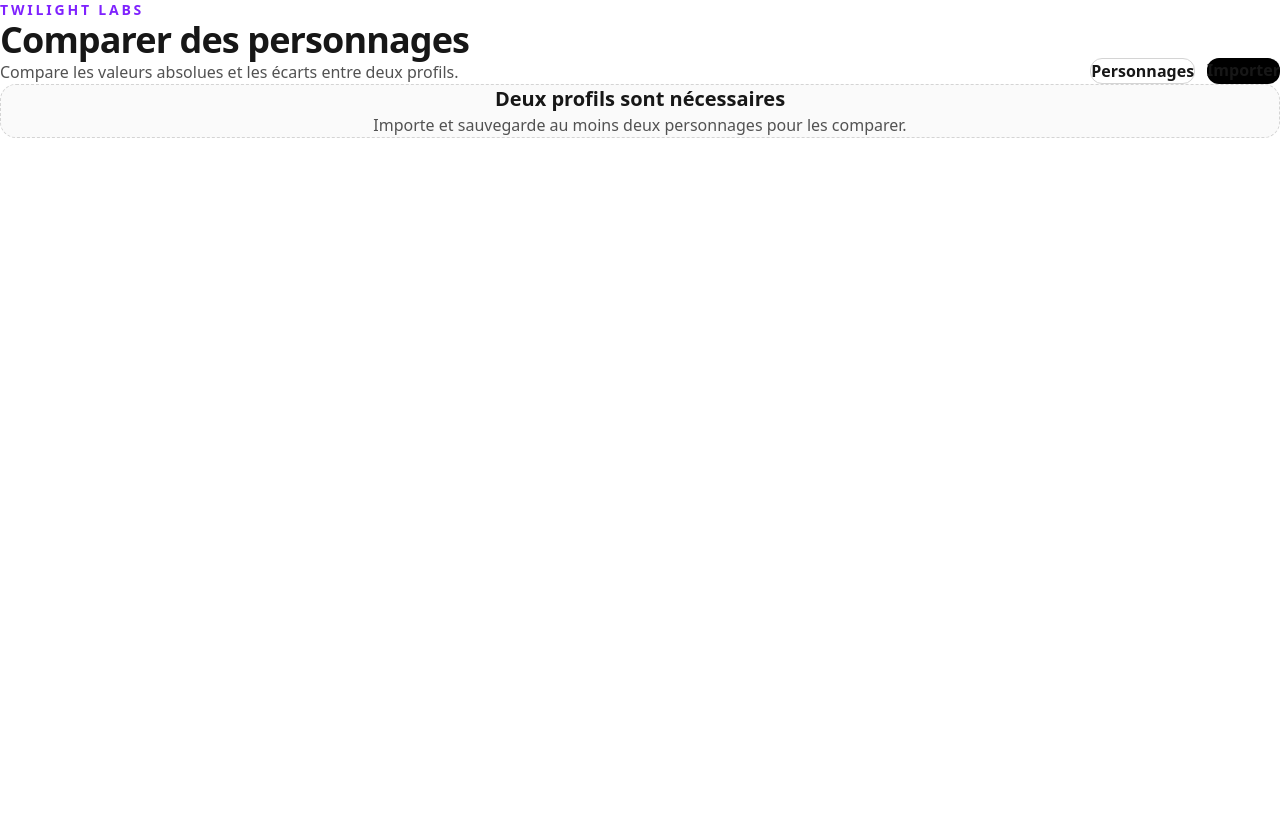
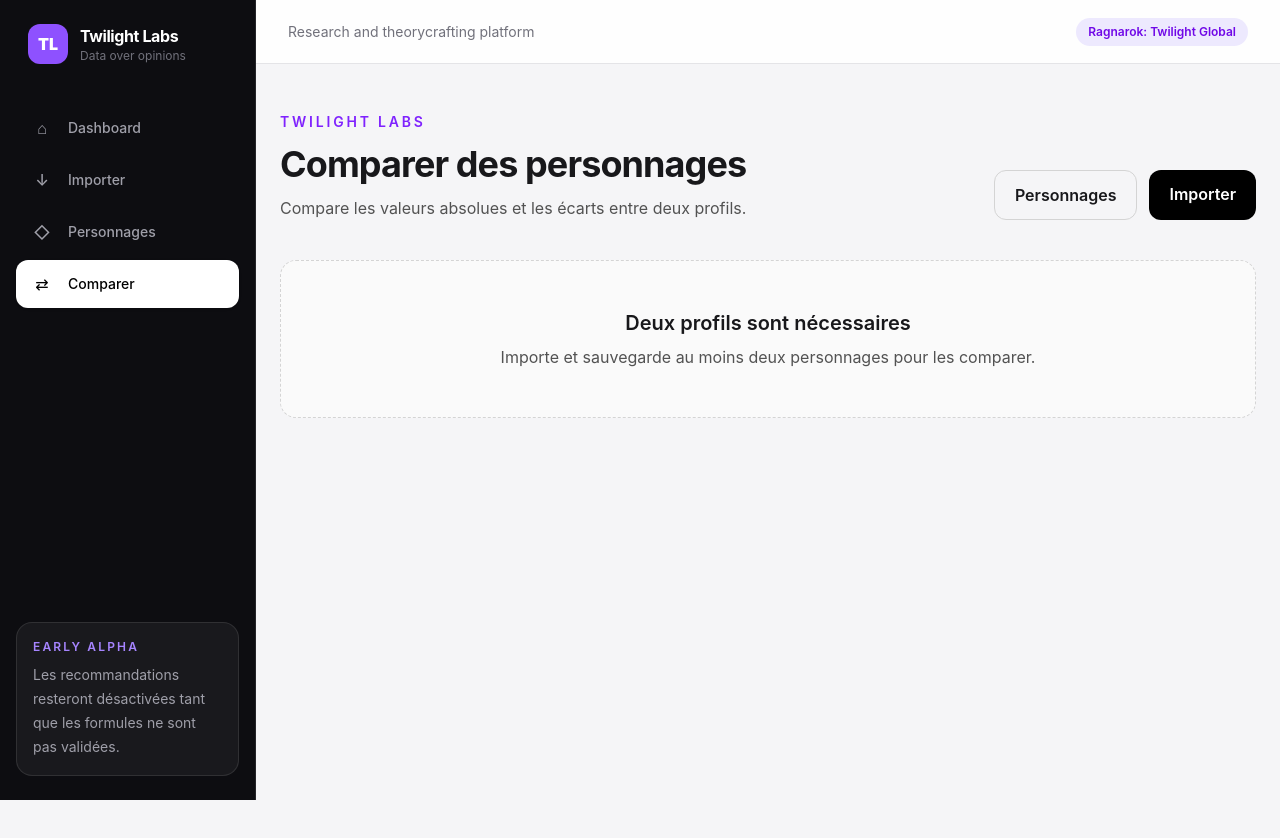
Before and after one commit to adrienmerignac/twilight-labs, a Next.js app in the folder apps/web/: page /compare in a window 1280 px wide. Shown: the top 838 px of the page. Before the commit the page ends 800 px from the top, so only its background shows below. Built offline with nearby package versions, Linux system fonts and the light colour scheme.

Commit message:
feat(web): add dashboard design system shell

```diff
--- a/apps/web/app/globals.css
+++ b/apps/web/app/globals.css
@@ -1,52 +1,43 @@
 @import "tailwindcss";
 
 :root {
-  --background: #ffffff;
-  --foreground: #171717;
-}
-
-@media (prefers-color-scheme: dark) {
-  :root {
-    --background: #0a0a0a;
-    --foreground: #ededed;
-  }
-}
-
-html,
-body {
-  max-width: 100vw;
-  overflow-x: hidden;
-}
-
-body {
-  color: var(--foreground);
-  background: var(--background);
+  font-family:
+    Inter, ui-sans-serif, system-ui, -apple-system, BlinkMacSystemFont,
+    "Segoe UI", sans-serif;
+  background: #f5f5f7;
+  color: #18181b;
 }
 
 * {
   box-sizing: border-box;
-  padding: 0;
-  margin: 0;
 }
 
-a {
-  color: inherit;
-  text-decoration: none;
+html {
+  min-width: 320px;
+  background: #f5f5f7;
 }
 
-.imgDark {
-  display: none;
+body {
+  margin: 0;
+  min-height: 100vh;
+  background: #f5f5f7;
+  color: #18181b;
+  text-rendering: optimizeLegibility;
 }
 
-@media (prefers-color-scheme: dark) {
-  html {
-    color-scheme: dark;
-  }
+button,
+input,
+textarea,
+select {
+  font: inherit;
+}
 
-  .imgLight {
-    display: none;
-  }
-  .imgDark {
-    display: unset;
-  }
+button,
+a {
+  -webkit-tap-highlight-color: transparent;
 }
+
+::selection {
+  background: rgb(196 181 253);
+  color: rgb(46 16 101);
+}
--- a/apps/web/app/layout.tsx
+++ b/apps/web/app/layout.tsx
@@ -1,30 +1,24 @@
 import type { Metadata } from "next";
-import localFont from "next/font/local";
+import type { ReactNode } from "react";
+
+import { AppShell } from "../components/app-shell";
 import "./globals.css";
 
-const geistSans = localFont({
-  src: "./fonts/GeistVF.woff",
-  variable: "--font-geist-sans",
-});
-const geistMono = localFont({
-  src: "./fonts/GeistMonoVF.woff",
-  variable: "--font-geist-mono",
-});
-
 export const metadata: Metadata = {
-  title: "Create Next App",
-  description: "Generated by create next app",
+  title: "Twilight Labs",
+  description:
+    "Data-driven research and theorycrafting for Ragnarok: Twilight Global",
 };
 
 export default function RootLayout({
   children,
 }: Readonly<{
-  children: React.ReactNode;
+  children: ReactNode;
 }>) {
   return (
-    <html lang="en">
-      <body className={`${geistSans.variable} ${geistMono.variable}`}>
-        {children}
+    <html lang="fr">
+      <body>
+        <AppShell>{children}</AppShell>
       </body>
     </html>
   );
--- a/apps/web/app/page.tsx
+++ b/apps/web/app/page.tsx
@@ -1,102 +1,136 @@
-import Image, { type ImageProps } from "next/image";
-import { Button } from "@repo/ui/button";
-import styles from "./page.module.css";
+import Link from "next/link";
 
-type Props = Omit<ImageProps, "src"> & {
-  srcLight: string;
-  srcDark: string;
-};
+const features = [
+  {
+    href: "/import",
+    eyebrow: "Collect",
+    title: "Importer un profil",
+    description:
+      "Transforme les statistiques brutes du jeu en données structurées.",
+    action: "Nouvel import",
+  },
+  {
+    href: "/characters",
+    eyebrow: "Understand",
+    title: "Gérer les personnages",
+    description:
+      "Consulte les profils sauvegardés et leurs sources de données.",
+    action: "Voir les profils",
+  },
+  {
+    href: "/compare",
+    eyebrow: "Analyze",
+    title: "Comparer les builds",
+    description:
+      "Mesure les écarts absolus et relatifs entre deux personnages.",
+    action: "Ouvrir le comparateur",
+  },
+];
 
-const ThemeImage = (props: Props) => {
-  const { srcLight, srcDark, ...rest } = props;
+export default function DashboardPage() {
+  return (
+    <main className="mx-auto w-full max-w-7xl px-5 py-10 lg:px-8 lg:py-14">
+      <section className="overflow-hidden rounded-[32px] bg-[#111116] px-7 py-10 text-white shadow-xl shadow-zinc-950/10 md:px-12 md:py-14">
+        <div className="max-w-3xl">
+          <p className="text-sm font-semibold uppercase tracking-[0.22em] text-violet-400">
+            Twilight Labs Alpha
+          </p>
 
-  return (
-    <>
-      <Image {...rest} src={srcLight} className="imgLight" />
-      <Image {...rest} src={srcDark} className="imgDark" />
-    </>
-  );
-};
+          <h1 className="mt-5 text-4xl font-black tracking-[-0.045em] md:text-6xl">
+            Comprendre le jeu.
+            <br />
+            Ne pas deviner.
+          </h1>
 
-export default function Home() {
-  return (
-    <div className={styles.page}>
-      <main className={styles.main}>
-        <ThemeImage
-          className={styles.logo}
-          srcLight="turborepo-dark.svg"
-          srcDark="turborepo-light.svg"
-          alt="Turborepo logo"
-          width={180}
-          height={38}
-          priority
-        />
-        <ol>
-          <li>
-            Get started by editing <code>apps/web/app/page.tsx</code>
-          </li>
-          <li>Save and see your changes instantly.</li>
-        </ol>
+          <p className="mt-6 max-w-2xl text-base leading-7 text-zinc-400 md:text-lg">
+            Une plateforme de recherche pour analyser les mécaniques de
+            Ragnarok: Twilight Global à partir de données vérifiables.
+          </p>
 
-        <div className={styles.ctas}>
-          <a
-            className={styles.primary}
-            href="https://vercel.com/new/clone?demo-description=Learn+to+implement+a+monorepo+with+a+two+Next.js+sites+that+has+installed+three+local+packages.&demo-image=%2F%2Fimages.ctfassets.net%2Fe5382hct74si%2F4K8ZISWAzJ8X1504ca0zmC%2F0b21a1c6246add355e55816278ef54bc%2FBasic.png&demo-title=Monorepo+with+Turborepo&demo-url=https%3A%2F%2Fexamples-basic-web.vercel.sh%2F&from=templates&project-name=Monorepo+with+Turborepo&repository-name=monorepo-turborepo&repository-url=https%3A%2F%2Fgithub.com%2Fvercel%2Fturborepo%2Ftree%2Fmain%2Fexamples%2Fbasic&root-directory=apps%2Fdocs&skippable-integrations=1&teamSlug=vercel&utm_source=create-turbo"
-            target="_blank"
-            rel="noopener noreferrer"
+          <div className="mt-8 flex flex-wrap gap-3">
+            <Link
+              href="/import"
+              className="rounded-xl bg-white px-5 py-3 text-sm font-bold text-black transition hover:bg-zinc-200"
+            >
+              Importer mon personnage
+            </Link>
+
+            <Link
+              href="/compare"
+              className="rounded-xl border border-white/15 px-5 py-3 text-sm font-bold text-white transition hover:bg-white/10"
+            >
+              Comparer deux profils
+            </Link>
+          </div>
+        </div>
+      </section>
+
+      <section className="mt-8 grid gap-5 md:grid-cols-3">
+        {features.map((feature) => (
+          <Link
+            key={feature.href}
+            href={feature.href}
+            className="group rounded-3xl border border-zinc-200 bg-white p-6 shadow-sm transition hover:-translate-y-1 hover:border-violet-200 hover:shadow-xl hover:shadow-violet-950/5"
           >
-            <Image
-              className={styles.logo}
-              src="/vercel.svg"
-              alt="Vercel logomark"
-              width={20}
-              height={20}
-            />
-            Deploy now
-          </a>
-          <a
-            href="https://turborepo.dev/docs?utm_source"
-            target="_blank"
-            rel="noopener noreferrer"
-            className={styles.secondary}
-          >
-            Read our docs
-          </a>
-        </div>
-        <Button appName="web" className={styles.secondary}>
-          Open alert
-        </Button>
-      </main>
-      <footer className={styles.footer}>
-        <a
-          href="https://vercel.com/templates?search=turborepo&utm_source=create-next-app&utm_medium=appdir-template&utm_campaign=create-next-app"
-          target="_blank"
-          rel="noopener noreferrer"
-        >
-          <Image
-            aria-hidden
-            src="/window.svg"
-            alt="Window icon"
-            width={16}
-            height={16}
-          />
-          Examples
-        </a>
-        <a
-          href="https://turborepo.dev?utm_source=create-turbo"
-          target="_blank"
-          rel="noopener noreferrer"
-        >
-          <Image
-            aria-hidden
-            src="/globe.svg"
-            alt="Globe icon"
-            width={16}
-            height={16}
-          />
-          Go to turborepo.dev →
-        </a>
-      </footer>
-    </div>
+            <p className="text-xs font-bold uppercase tracking-[0.18em] text-violet-600">
+              {feature.eyebrow}
+            </p>
+
+            <h2 className="mt-4 text-xl font-bold tracking-tight">
+              {feature.title}
+            </h2>
+
+            <p className="mt-3 min-h-14 text-sm leading-6 text-zinc-500">
+              {feature.description}
+            </p>
+
+            <p className="mt-7 text-sm font-bold">
+              {feature.action}
+              <span className="ml-2 inline-block transition group-hover:translate-x-1">
+                →
+              </span>
+            </p>
+          </Link>
+        ))}
+      </section>
+
+      <section className="mt-8 grid gap-5 lg:grid-cols-[1.3fr_0.7fr]">
+        <article className="rounded-3xl border border-zinc-200 bg-white p-7 shadow-sm">
+          <p className="text-xs font-bold uppercase tracking-[0.18em] text-zinc-400">
+            Research status
+          </p>
+
+          <h2 className="mt-4 text-2xl font-bold tracking-tight">
+            TL-001 — Ysatsu vs Whale 25B
+          </h2>
+
+          <p className="mt-3 max-w-2xl leading-7 text-zinc-500">
+            Première comparaison de profils destinée à identifier les
+            statistiques qui progressent de manière disproportionnée à haut CP.
+          </p>
+
+          <div className="mt-6 flex flex-wrap gap-3">
+            <span className="rounded-full bg-amber-100 px-3 py-1.5 text-xs font-bold text-amber-800">
+              En cours
+            </span>
+
+            <span className="rounded-full bg-zinc-100 px-3 py-1.5 text-xs font-bold text-zinc-600">
+              Confiance faible
+            </span>
+          </div>
+        </article>
+
+        <article className="rounded-3xl bg-violet-600 p-7 text-white shadow-lg shadow-violet-600/15">
+          <p className="text-xs font-bold uppercase tracking-[0.18em] text-violet-200">
+            Principe
+          </p>
+
+          <blockquote className="mt-5 text-2xl font-bold leading-snug tracking-tight">
+            “Twilight Labs ne cherche pas à avoir raison. Il cherche à être
+            vérifiable.”
+          </blockquote>
+        </article>
+      </section>
+    </main>
   );
 }
--- /dev/null
+++ b/apps/web/components/app-shell.tsx
@@ -0,0 +1,107 @@
+"use client";
+
+import Link from "next/link";
+import { usePathname } from "next/navigation";
+import type { ReactNode } from "react";
+
+const navigation = [
+  { href: "/", label: "Dashboard", icon: "⌂" },
+  { href: "/import", label: "Importer", icon: "↓" },
+  { href: "/characters", label: "Personnages", icon: "◇" },
+  { href: "/compare", label: "Comparer", icon: "⇄" },
+];
+
+const isActiveRoute = (pathname: string, href: string) =>
+  href === "/" ? pathname === "/" : pathname.startsWith(href);
+
+export function AppShell({ children }: { children: ReactNode }) {
+  const pathname = usePathname();
+
+  return (
+    <div className="min-h-screen bg-[#f5f5f7] text-[#18181b]">
+      <aside className="fixed inset-y-0 left-0 z-40 hidden w-64 flex-col border-r border-white/10 bg-[#0d0d11] px-4 py-6 text-white lg:flex">
+        <Link href="/" className="flex items-center gap-3 px-3">
+          <span className="grid size-10 place-items-center rounded-xl bg-violet-500 font-black">
+            TL
+          </span>
+
+          <div>
+            <p className="font-bold tracking-tight">Twilight Labs</p>
+            <p className="text-xs text-zinc-500">Data over opinions</p>
+          </div>
+        </Link>
+
+        <nav className="mt-10 flex flex-col gap-1">
+          {navigation.map((item) => {
+            const active = isActiveRoute(pathname, item.href);
+
+            return (
+              <Link
+                key={item.href}
+                href={item.href}
+                className={`flex items-center gap-3 rounded-xl px-3 py-2.5 text-sm font-medium transition ${
+                  active
+                    ? "bg-white text-black shadow-sm"
+                    : "text-zinc-400 hover:bg-white/5 hover:text-white"
+                }`}
+              >
+                <span className="grid size-7 place-items-center text-base">
+                  {item.icon}
+                </span>
+
+                {item.label}
+              </Link>
+            );
+          })}
+        </nav>
+
+        <div className="mt-auto rounded-2xl border border-white/10 bg-white/5 p-4">
+          <p className="text-xs font-semibold uppercase tracking-[0.18em] text-violet-400">
+            Early Alpha
+          </p>
+
+          <p className="mt-2 text-sm leading-6 text-zinc-400">
+            Les recommandations resteront désactivées tant que les formules ne
+            sont pas validées.
+          </p>
+        </div>
+      </aside>
+
+      <header className="sticky top-0 z-30 flex h-16 items-center justify-between border-b border-zinc-200 bg-white/85 px-5 backdrop-blur lg:ml-64 lg:px-8">
+        <Link href="/" className="font-bold lg:hidden">
+          Twilight Labs
+        </Link>
+
+        <p className="hidden text-sm text-zinc-500 lg:block">
+          Research and theorycrafting platform
+        </p>
+
+        <div className="flex items-center gap-3">
+          <span className="rounded-full bg-violet-100 px-3 py-1.5 text-xs font-semibold text-violet-700">
+            Ragnarok: Twilight Global
+          </span>
+        </div>
+      </header>
+
+      <div className="lg:ml-64">
+        <nav className="flex gap-2 overflow-x-auto border-b border-zinc-200 bg-white px-4 py-3 lg:hidden">
+          {navigation.map((item) => (
+            <Link
+              key={item.href}
+              href={item.href}
+              className={`whitespace-nowrap rounded-lg px-3 py-2 text-sm font-medium ${
+                isActiveRoute(pathname, item.href)
+                  ? "bg-black text-white"
+                  : "text-zinc-600"
+              }`}
+            >
+              {item.label}
+            </Link>
+          ))}
+        </nav>
+
+        {children}
+      </div>
+    </div>
+  );
+}
```
